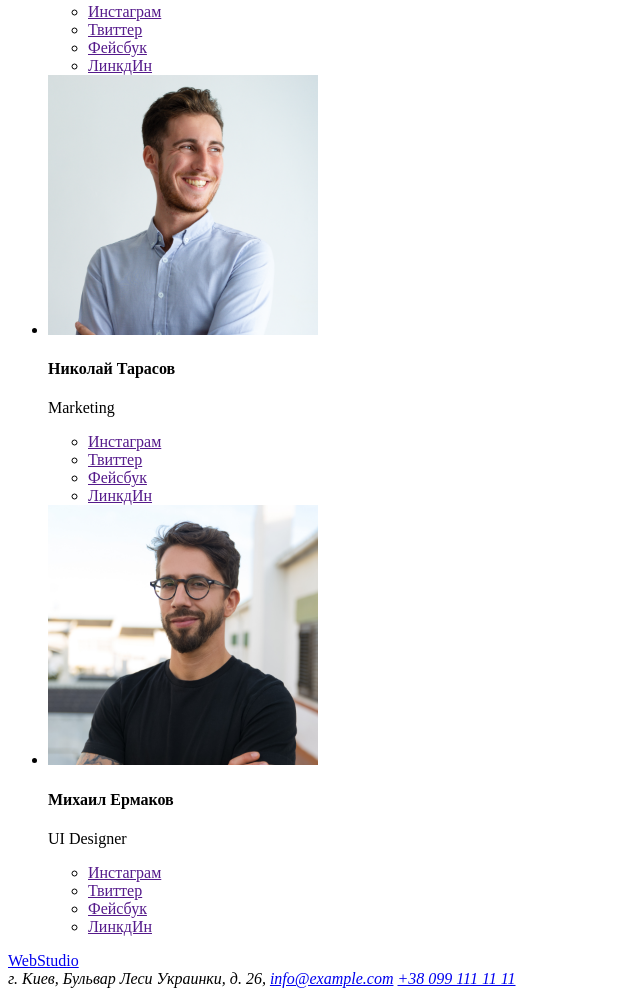
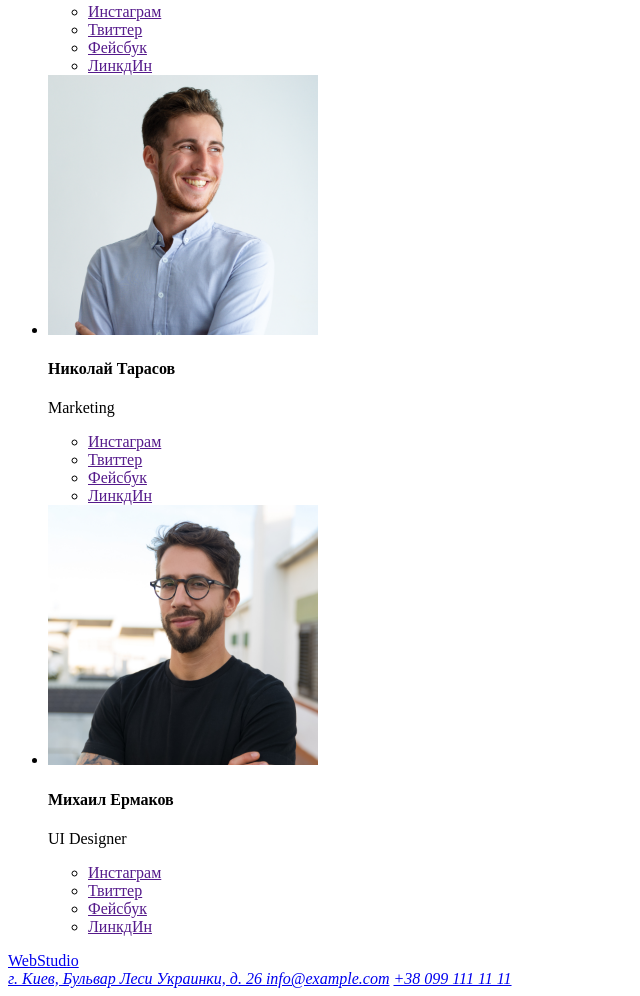
Before and after one commit to BukshtunovichAN/pet-project-markup-01, a plain HTML site: page index.html in a window 1280 px wide. Shown: the part 2567-3563 px from the top of the page, without its empty margins (0-640 px from the left). Drawn offline with Linux system fonts and the light colour scheme.

Commit message:
Change the image and link in footer with address

```diff
--- a/index.html
+++ b/index.html
@@ -124,7 +124,7 @@
     <div>
       <a href="/index.html">WebStudio</a>
       <address>
-        г. Киев, Бульвар Леси Украинки, д. 26,
+        <a href="https://goo.gl/maps/T67sKxC1Z5XbxkPo9">г. Киев, Бульвар Леси Украинки, д. 26 </a>
         <a href="mailto:info@example.com">info@example.com</a>
         <a href="tel:+380991111111">+38 099 111 11 11</a>
       </address>
```
Also changed, not shown: images/Demyanenko.png.
